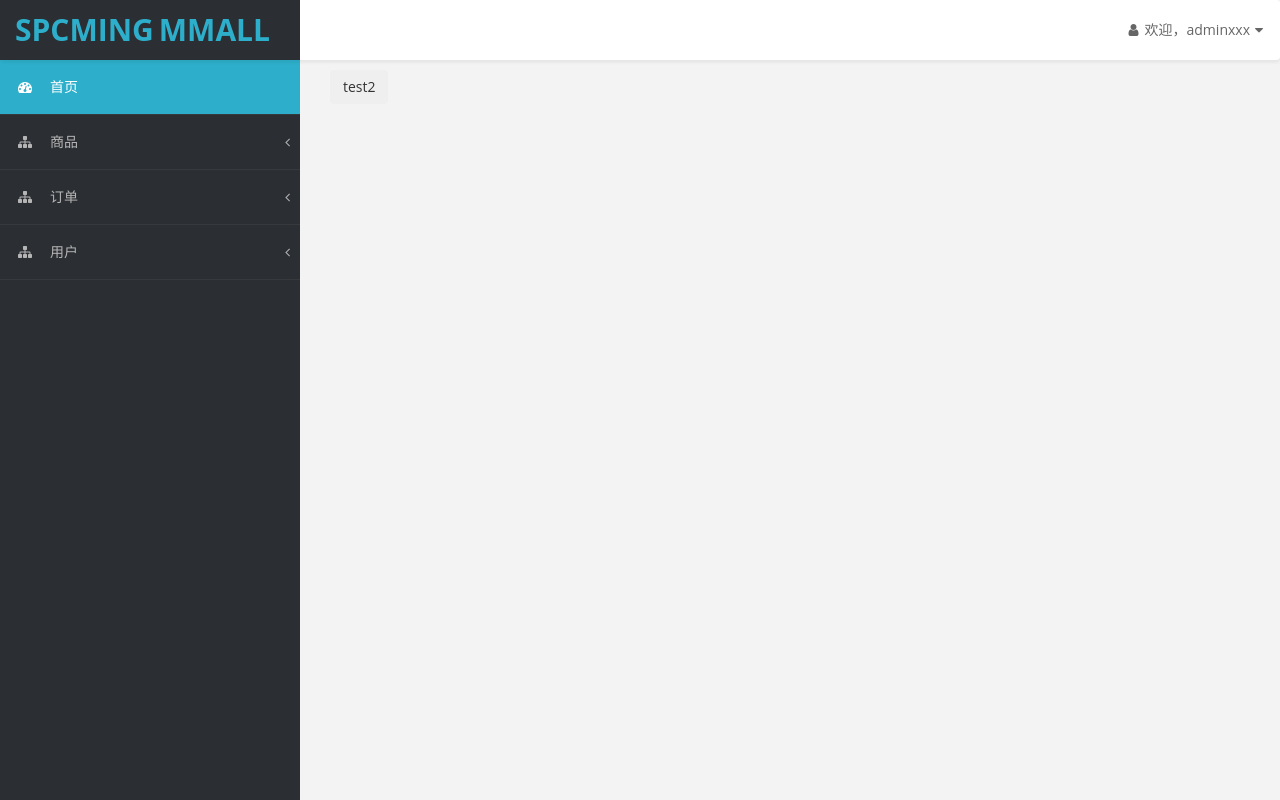
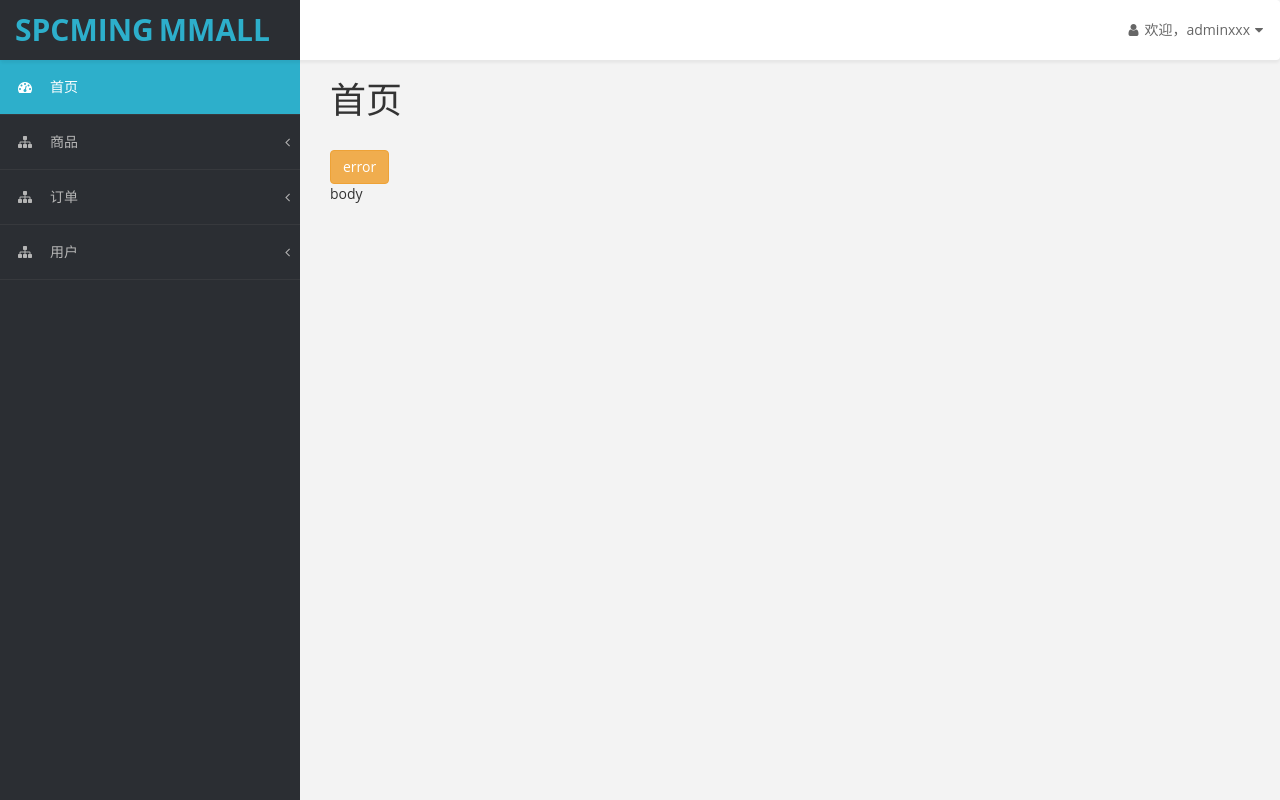
Before and after one commit to MING0604/E_commerce_backstage, a React app: page / in a window 1280 px wide. Built offline with nearby package versions, Linux system fonts and the light colour scheme.

Commit message:
page-title的开发

```diff
--- /dev/null
+++ b/src/component/page-title/index.jsx
@@ -0,0 +1,26 @@
+import React, { Component } from 'react'
+
+class PageTitle extends Component {
+    constructor(props) {
+        super(props)
+
+        this.state = {
+
+        }
+    }
+    componentWillMount(){
+        document.title=this.props.title + ' - SPCMING MMALL'
+    }
+    render() {
+        return (
+            <div className="row">
+                <div className="col-md-12">
+                    <h1 className="page-header">{this.props.title}</h1>
+                    {this.props.children}
+                </div>
+            </div>
+        )
+    }
+}
+
+export default PageTitle
--- a/src/index.html
+++ b/src/index.html
@@ -4,7 +4,7 @@
     <meta charset="UTF-8">
     <meta name="viewport" content="width=device-width, initial-scale=1.0">
     <meta name="author" content="spcming">
-    <title>spcmingmall</title>
+    <title>SPCMING MMALL</title>
     <link href="http://cdn.bootcdn.net/ajax/libs/twitter-bootstrap/3.3.7/css/bootstrap.min.css" rel="stylesheet">
     <link href="http://cdn.bootcdn.net/ajax/libs/font-awesome/4.7.0/css/font-awesome.min.css" rel="stylesheet">
 </head>
--- a/src/page/home/index.jsx
+++ b/src/page/home/index.jsx
@@ -1,4 +1,5 @@
 import React, { Component } from 'react'
+import PageTitle from 'component/page-title/index.jsx'
 
 import 'page/home/index.css'
 class Home extends Component {
@@ -13,7 +14,14 @@ class Home extends Component {
     render() {
         return (
             <div id="page-wrapper">
-                <button className="btn btn-defalut">test2</button>
+                <PageTitle title="首页">
+                    <button className="btn btn-warning">error</button>
+                </PageTitle>
+                <div className="row">
+                    <div className="col-md-12">
+                        body
+                    </div>
+                </div>
             </div>
         )
     }
```
